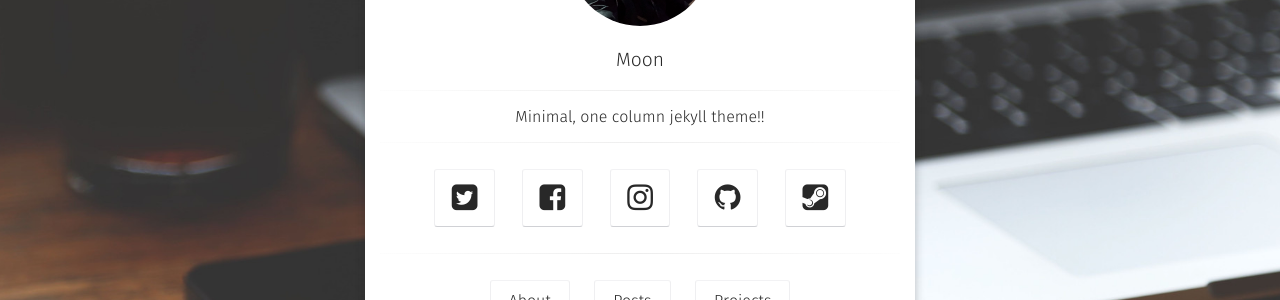
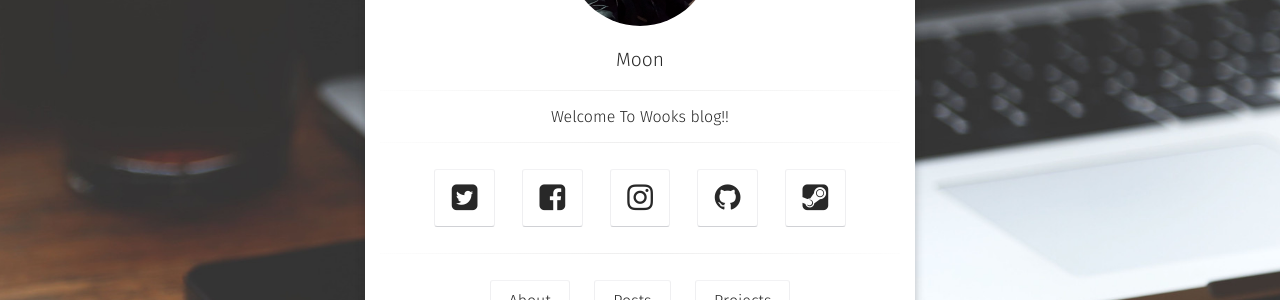
Before and after one commit to firstwook/firstwook.github.io, a Jekyll site: the page built from index.html, in a window 1280 px wide. Shown: the part 350-650 px from the top of the page. Built offline with Jekyll 4.4.1, drawn with Linux system fonts in a browser that asks for light colours; some web fonts are replaced.

Commit message:
setprofile

```diff
--- a/_config.yml
+++ b/_config.yml
@@ -1,6 +1,6 @@
 # Site
 title:              Moon
-bio:                'Minimal, one column jekyll theme!!'
+bio:                'Welcome To Wooks blog!!'
 description:        "Moon is a minimal, one column jekyll theme for your blog."
 reading_time:       true
 words_per_minute:   200
```
